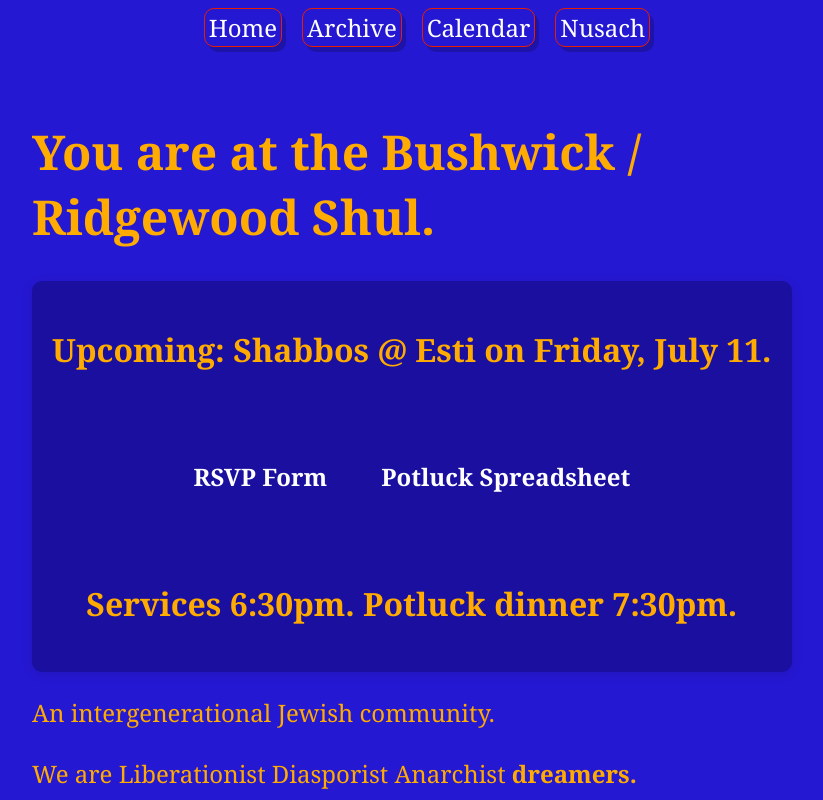
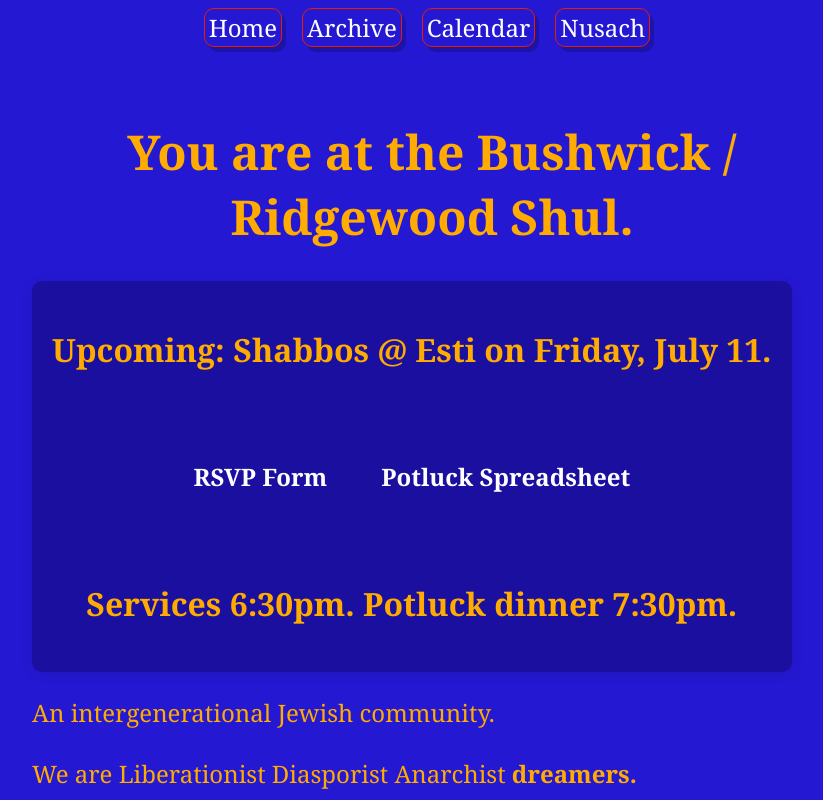
Before and after one commit to cyberjewess/tbrs-sv, a SvelteKit app: page / in a window 1280 px wide. Shown: the top 800 px of the page, without its empty margins (208-1031 px from the left). Built offline with nearby package versions, Linux system fonts and the light colour scheme.

Commit message:
center title

```diff
--- a/src/app.css
+++ b/src/app.css
@@ -157,3 +157,7 @@ article li {
 .principles p {
     margin-bottom: 1.2em;
 }
+
+.centered-title {
+    text-align: center;
+}
--- a/src/routes/+page.svelte
+++ b/src/routes/+page.svelte
@@ -1,5 +1,5 @@
 <div class="home">
-	<h1>You are at the Bushwick / Ridgewood Shul.</h1>
+	<h1 class="centered-title">You are at the Bushwick / Ridgewood Shul.</h1>
 
 	<div class="upcoming">
 		<h2>Upcoming: Shabbos @ Esti on Friday, July 11.</h2>
```
